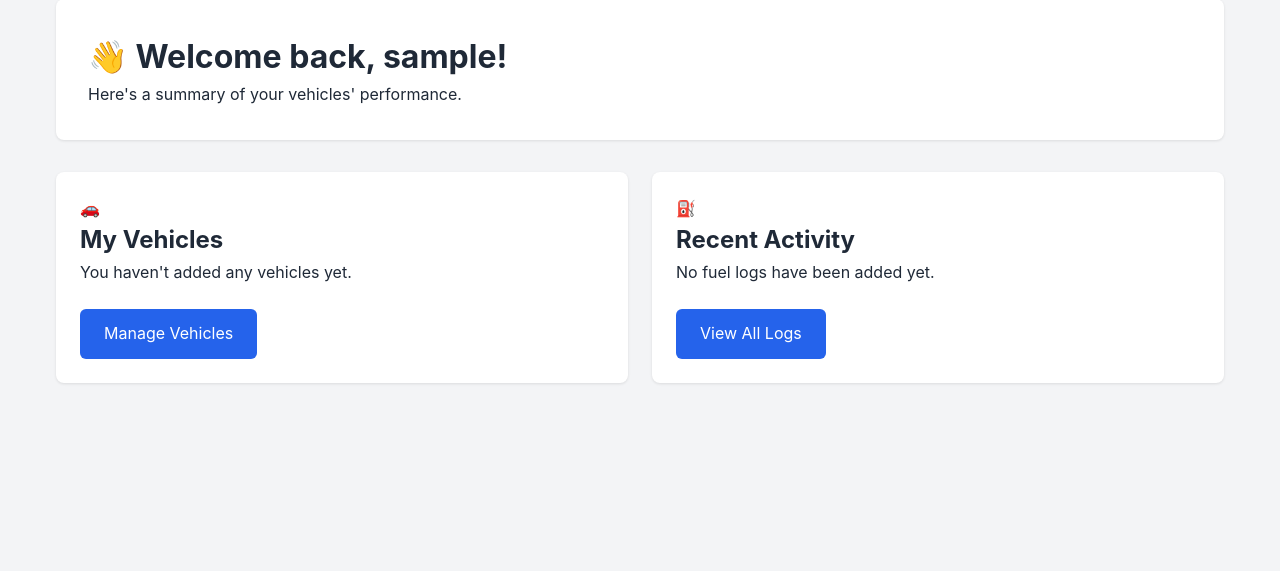
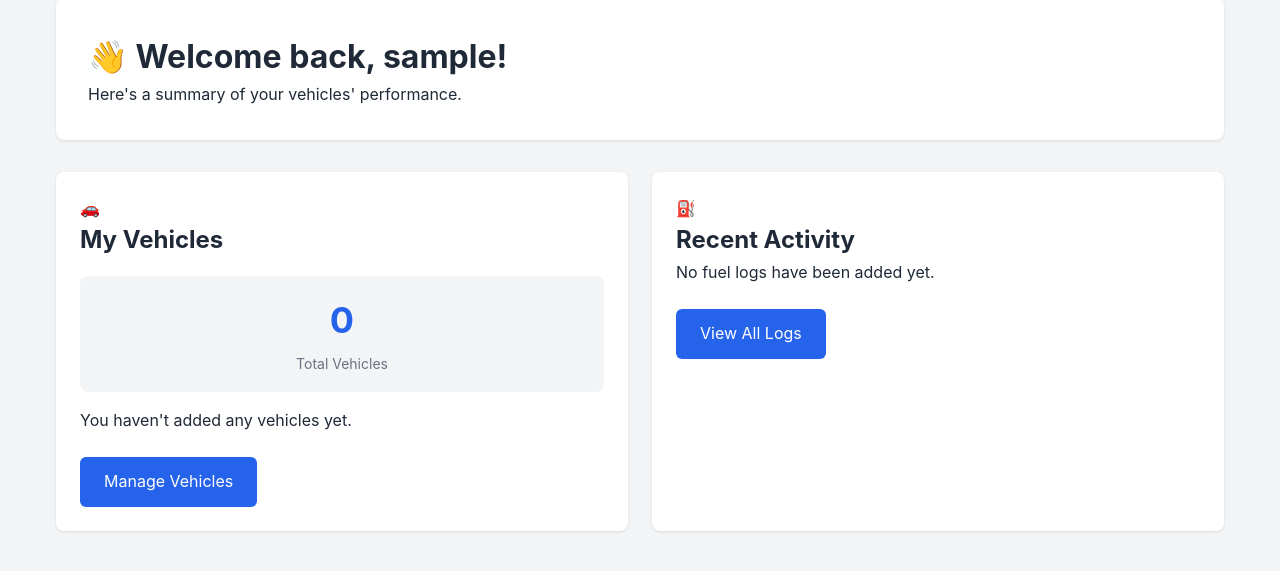
Before and after one commit to Shafayat-Fahim/MiLog, a PHP site: page /dashboard.php in a window 1280 px wide. Shown: the part 113-684 px from the top of the page. Run offline with PHP 8.4, Linux system fonts and the light colour scheme; the visitor is signed in with stand-in values (Sample User, id 1); data that the repository does not hold is empty.

Commit message:
Modification during Final Demonstration

```diff
--- a/src/dashboard.php
+++ b/src/dashboard.php
@@ -18,6 +18,8 @@ $vehicles_stmt->execute();
 $vehicles_result = $vehicles_stmt->get_result();
 $vehicles = $vehicles_result->fetch_all(MYSQLI_ASSOC);
 $vehicles_stmt->close();
+
+$total_vehicles = count($vehicles);
 
 $vehicles_with_stats = [];
 foreach ($vehicles as $vehicle) {
@@ -75,11 +77,16 @@ $recent_logs_stmt->close();
             <div class="card-icon">🚗</div>
             <h2 class="card-title">My Vehicles</h2>
 
+            <div class="stat-highlight">
+                <span class="stat-value"><?= $total_vehicles ?></span>
+                <span class="stat-label">Total Vehicles</span>
+            </div>
+
             <?php if (count($vehicles_with_stats) > 0): ?>
                 <?php foreach ($vehicles_with_stats as $vehicle): ?>
                     <div class="vehicle-stats-block">
                         <h3 class="vehicle-name"><?= htmlspecialchars($vehicle['name']) ?></h3>
-                        <p><strong>Total Spent:</strong> Tk<?= number_format($vehicle['stats']['total_spent'], 2) ?></p>
+                        <p><strong>Total Spent:</strong> $<?= number_format($vehicle['stats']['total_spent'], 2) ?></p>
                         <p><strong>Avg. Mileage:</strong> <?= $vehicle['stats']['avg_mileage'] ?></p>
                         <p><strong>Last Refuel:</strong> <?= $vehicle['stats']['last_refuel'] ?></p>
                     </div>
@@ -103,7 +110,7 @@ $recent_logs_stmt->close();
                                 <span class="activity-vehicle"><?= htmlspecialchars($log['vehicle_name']) ?></span>
                                 <span class="activity-date"><?= date("M j, Y", strtotime($log['filled_at'])) ?></span>
                             </div>
-                            <div class="activity-cost">Tk<?= number_format($log['fuel_cost'], 2) ?></div>
+                            <div class="activity-cost">$<?= number_format($log['fuel_cost'], 2) ?></div>
                         </div>
                     <?php endforeach; ?>
                 </div>
@@ -111,7 +118,7 @@ $recent_logs_stmt->close();
                 <p class="card-text">No fuel logs have been added yet.</p>
             <?php endif; ?>
 
-            <a href="vehicles.php" class="btn">View All Logs</a>
+            <a href="logs.php" class="btn">View All Logs</a>
         </div>
     </div>
 </div>
@@ -122,6 +129,7 @@ $recent_logs_stmt->close();
 .vehicle-stats-block:first-of-type { margin-top: 1rem; padding-top: 0; border-top: none; }
 .vehicle-name { font-size: 1.125rem; font-weight: 600; margin-bottom: 0.5rem; }
 .vehicle-stats-block p { color: var(--secondary-text); margin-bottom: 0.25rem; }
+
 .activity-feed { margin-top: 1rem; display: flex; flex-direction: column; gap: 1rem; }
 .activity-item {
     display: flex; justify-content: space-between; align-items: center;
@@ -133,6 +141,26 @@ $recent_logs_stmt->close();
 .activity-date { font-size: 0.875rem; color: var(--secondary-text); }
 .activity-cost { font-size: 1.125rem; font-weight: 600; color: var(--primary-color); }
 .card .btn { margin-top: 1.5rem; }
+
+.stat-highlight {
+    background-color: #f3f4f6;
+    border-radius: 8px;
+    padding: 1rem;
+    text-align: center;
+    margin: 1rem 0;
+}
+.stat-value {
+    display: block;
+    font-size: 2.25rem;
+    font-weight: 700;
+    color: var(--primary-color);
+}
+.stat-label {
+    display: block;
+    font-size: 0.875rem;
+    color: var(--secondary-text);
+    margin-top: 0.25rem;
+}
 </style>
 
 <?php include 'layout_footer.php'; ?>
```
